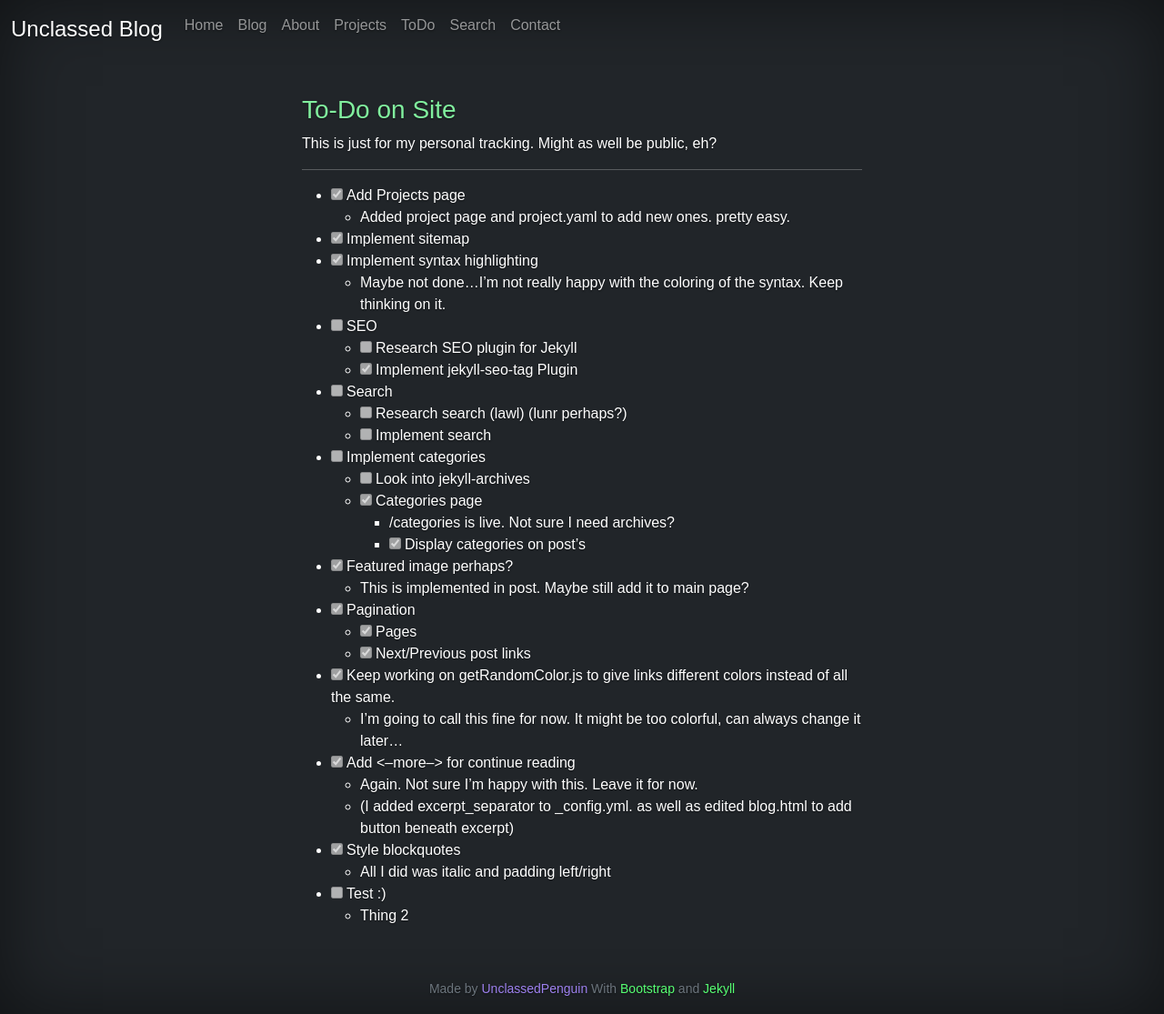
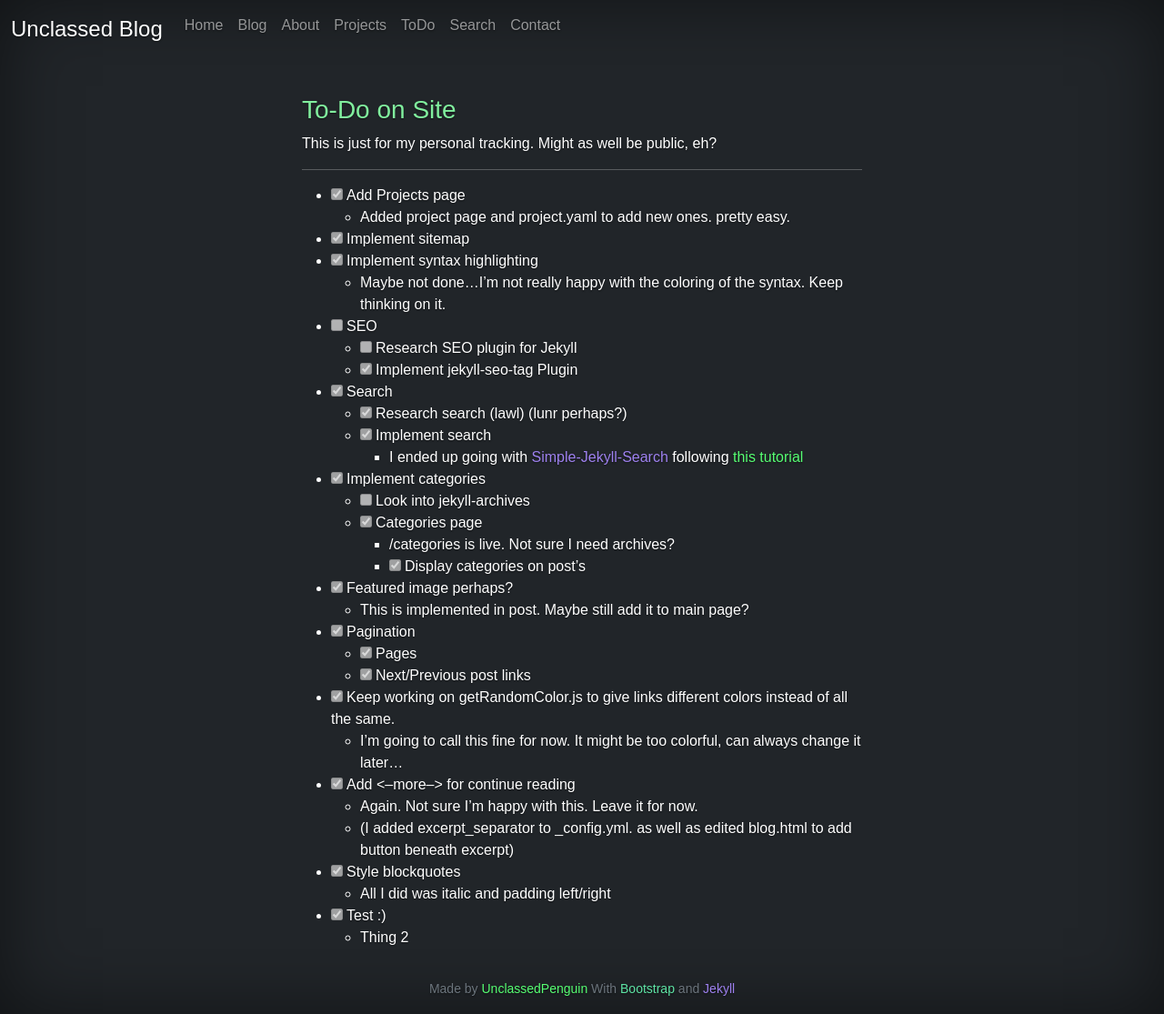
Before and after one commit to UnclassedPenguin/unclassedpenguin.github.io, a Jekyll site: the page built from todo.md, in a window 1280 px wide. Shown: the whole page at 91% size. Built offline with Jekyll 4.4.1, drawn with Linux system fonts in a browser that asks for light colours.

Commit message:
update todo

```diff
--- a/todo.md
+++ b/todo.md
@@ -17,10 +17,11 @@ title: ToDo
 - [ ] SEO
   - [ ] Research SEO plugin for Jekyll
   - [x] Implement jekyll-seo-tag Plugin
-- [ ] Search
-  - [ ] Research search (lawl) (lunr perhaps?)
-  - [ ] Implement search
-- [ ] Implement categories
+- [x] Search
+  - [x] Research search (lawl) (lunr perhaps?)
+  - [x] Implement search
+    - I ended up going with [Simple-Jekyll-Search](https://github.com/christian-fei/Simple-Jekyll-Search){:class="randomcolor" target="_blank"}<!--_--> following [this tutorial](https://blog.webjeda.com/instant-jekyll-search/){:class="randomcolor" target="_blank"}<!--_-->
+- [x] Implement categories
   - [ ] Look into jekyll-archives
   - [x] Categories page
     - /categories is live. Not sure I need archives?
@@ -37,5 +38,5 @@ title: ToDo
   - (I added excerpt_separator to _config.yml. as well as edited blog.html to add button beneath excerpt)
 - [x] Style blockquotes
   - All I did was italic and padding left/right
-- [ ] Test :)
+- [x] Test :)
   - Thing 2
```
